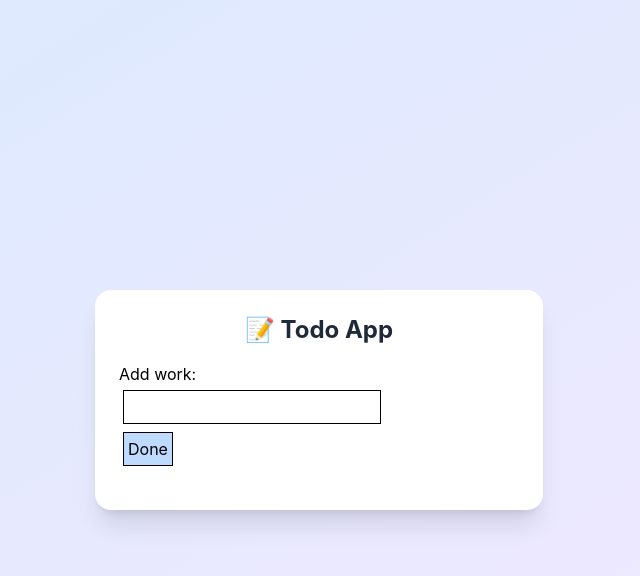
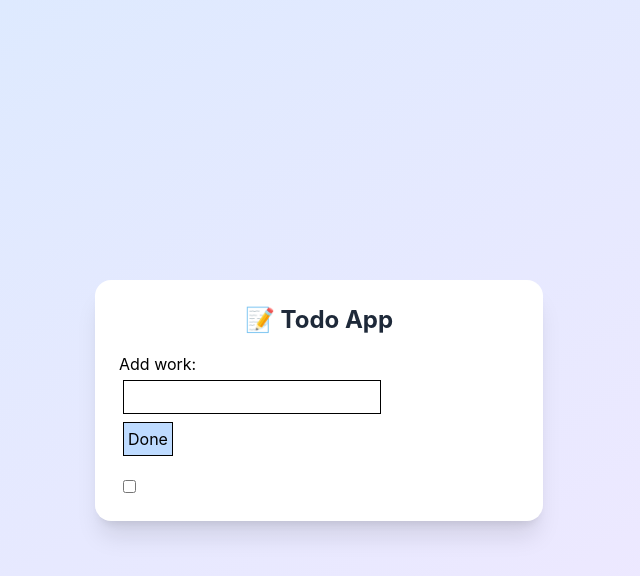
Before and after one commit to anas-faiz/todo_app_test, a React (Vite) app: page / in a window 1280 px wide. Both pictures are taken after a click on the button "Done". Shown: the top 576 px of the page, without its empty margins (321-961 px from the left). Built offline with nearby package versions, Linux system fonts and the light colour scheme.

Commit message:
checkbox added

```diff
--- a/src/components/TodoCard.tsx
+++ b/src/components/TodoCard.tsx
@@ -1,9 +1,14 @@
-import { useSelector } from "react-redux"
-import type { Todo } from "../utils/TodoDataSlice"
+import { useDispatch, useSelector } from "react-redux"
+import { updateStatus, type Todo } from "../utils/TodoDataSlice"
 
 function TodoCard() {
 
   const todoData = useSelector(store => store.dataSlice.value)
+  const dispatch = useDispatch();
+
+  const handleClick = (id: number)=>{
+    dispatch(updateStatus(id));
+  }
 
   return (
     <div>
@@ -13,7 +18,16 @@ function TodoCard() {
         ):(
           todoData.map((todo : Todo)=>(
             <div key={todo.id} >
-              <p>{todo.text}</p>
+              <div className="flex">
+                <input
+                type="checkbox"
+                checked={todo.status == "green"}
+                className="m-1"
+                onClick={()=>handleClick(todo.id)} />
+                <p className={todo.status == "green" ? "line-through text-gray-400" : ""} >
+                  {todo.text}
+                  </p>
+              </div>
             </div>
           ))
         )
--- a/src/utils/TodoDataSlice.ts
+++ b/src/utils/TodoDataSlice.ts
@@ -20,9 +20,15 @@ const TodoDataSlice = createSlice({
     reducers:{
         addData:(state,action)=>{
             state.value.push(action.payload)
+        },
+        updateStatus:(state,action)=>{
+            const todo = state.value.find( t => t.id === action.payload);
+            if(todo){
+                todo.status = "green"
+            }
         }
     }
 })
 
-export const {addData} = TodoDataSlice.actions;
+export const {addData,updateStatus} = TodoDataSlice.actions;
 export default TodoDataSlice.reducer;
```
